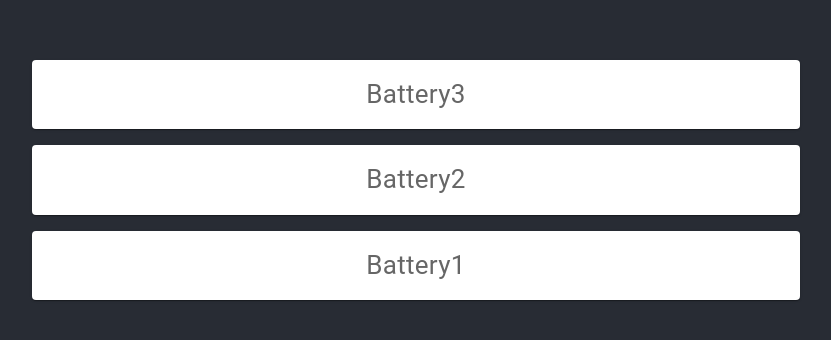
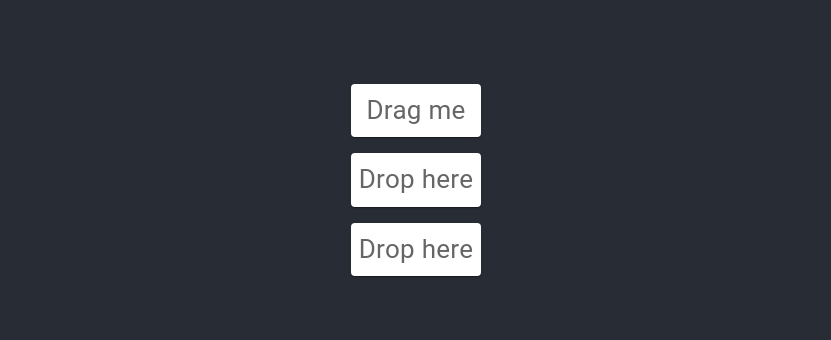
Before and after one commit to Patribots4738/BatteryChecker, a React (Create React App) app in the folder my-app/: page / in a window 1280 px wide. Shown: the part 220-560 px from the top of the page, without its empty margins (224-1055 px from the left). Built offline with nearby package versions, Linux system fonts and the light colour scheme.

Commit message:
add draggable element

```diff
--- a/my-app/src/App.css
+++ b/my-app/src/App.css
@@ -1,5 +1,7 @@
 .App {
     text-align: center;
+    overflow: hidden;
+    position: fixed;
 }
 
 .App-link {
--- a/my-app/src/App.js
+++ b/my-app/src/App.js
@@ -1,11 +1,11 @@
-import * as React from 'react'
-import './App.css'
+import React, { useState } from 'react'
+import { DndContext } from '@dnd-kit/core'
 import BatteryMenu from './components/BatteryMenu'
 
 export default function App() {
     return (
         <div className="App">
-            <BatteryMenu items={["Battery1", "Battery2", "Battery3"]}/>
+            <BatteryMenu items={['Battery 1', 'Battery 2', 'Battery 3']} />
         </div>
     )
 }
--- a/my-app/src/components/Battery.js
+++ b/my-app/src/components/Battery.js
@@ -1,11 +1,11 @@
-import Paper from "@mui/material/Paper";
-import { styled } from "@mui/material/styles";
+import Paper from '@mui/material/Paper'
+import { styled } from '@mui/material/styles'
 
-
-export const Battery = styled(Paper)(({ theme }) => ({
+export const Battery = styled(Paper)(({ theme, isdraggable }) => ({
     backgroundColor: theme.palette.mode === 'dark' ? '#1A2027' : '#fff',
     ...theme.typography.body2,
-    padding: theme.spacing(2),
+    cursor: isdraggable ? 'grab' : 'default',
+    padding: isdraggable ? theme.spacing(0) : theme.spacing(1),
     fontSize: '1em',
     textAlign: 'center',
     color: theme.palette.text.secondary,
--- a/my-app/src/components/BatteryMenu.css
+++ b/my-app/src/components/BatteryMenu.css
@@ -1,5 +1,3 @@
-
-
 .battery-menu {
     background-color: #282c34;
     min-height: 100vh;
--- a/my-app/src/components/BatteryMenu.js
+++ b/my-app/src/components/BatteryMenu.js
@@ -2,20 +2,55 @@ import Box from '@mui/material/Box'
 import Stack from '@mui/material/Stack'
 import './BatteryMenu.css'
 
-import {DndContext} from '@dnd-kit/core'
-import { Battery } from './Battery'
+import { Droppable } from './Droppable'
+import { Draggable } from './Draggable'
+
+import { DndContext, MouseSensor, TouchSensor, useSensor } from '@dnd-kit/core'
+import { useState } from 'react'
 
 export default function BatteryMenu({ items: batteries }) {
-    if (!batteries) { batteries = ['There are no batteries to display']}
+    if (!batteries) {
+        batteries = ['There are no batteries to display']
+    }
+
+    const [parent, setParent] = useState(batteries[0])
+    const draggableMarkup = <Draggable id="draggable">Drag me</Draggable>
+
+    const mouseSensor = useSensor(MouseSensor, {
+        activationConstraint: {
+            distance: 10,
+        },
+    })
+
+    const touchSensor = useSensor(TouchSensor, {
+        activationConstraint: {
+            delay: 250,
+            tolerance: 5,
+        },
+    })
+
     return (
         <div className="battery-menu">
-            <Box sx={{ width: '60%' }}>
-                <Stack spacing={2} direction={"column-reverse"}>
-                    {batteries.map((item, index) => (
-                        <Battery key={index}>{item}</Battery>
-                    ))}
-                </Stack>
-            </Box>
+            <DndContext
+                onDragEnd={handleDragEnd}
+                sensors={[mouseSensor, touchSensor]}
+            >
+                <Box>
+                    <Stack direction="column" spacing={2}>
+                        {batteries.map((id) => (
+                            <Droppable key={id} id={id}>
+                                {parent === id ? draggableMarkup : 'Drop here'}
+                            </Droppable>
+                        ))}
+                    </Stack>
+                </Box>
+            </DndContext>
         </div>
     )
+
+    function handleDragEnd(event) {
+        const { over } = event
+        console.log('over', over)
+        setParent(over ? over.id : parent)
+    }
 }
--- /dev/null
+++ b/my-app/src/components/Draggable.js
@@ -0,0 +1,27 @@
+import React from 'react'
+import { useDraggable } from '@dnd-kit/core'
+import { Battery } from './Battery'
+
+export function Draggable(props) {
+    const { attributes, listeners, setNodeRef, transform } = useDraggable({
+        id: props.id,
+    })
+    const style = transform
+        ? {
+              transform: `translate3d(${transform.x}px, ${transform.y}px, 0)`,
+          }
+        : undefined
+
+    return (
+        <Battery
+            ref={setNodeRef}
+            style={style}
+            {...listeners}
+            {...attributes}
+            isdraggable={true}
+            elevation={0}
+        >
+            {props.children}
+        </Battery>
+    )
+}
--- /dev/null
+++ b/my-app/src/components/Droppable.js
@@ -0,0 +1,18 @@
+import React from 'react'
+import { useDroppable } from '@dnd-kit/core'
+import { Battery } from './Battery'
+
+export function Droppable(props) {
+    const { isOver, setNodeRef } = useDroppable({
+        id: props.id,
+    })
+    const style = {
+        color: isOver ? 'green' : undefined,
+    }
+
+    return (
+        <Battery ref={setNodeRef} style={style}>
+            {props.children}
+        </Battery>
+    )
+}
```
